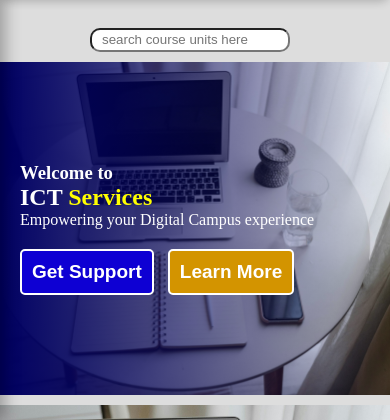
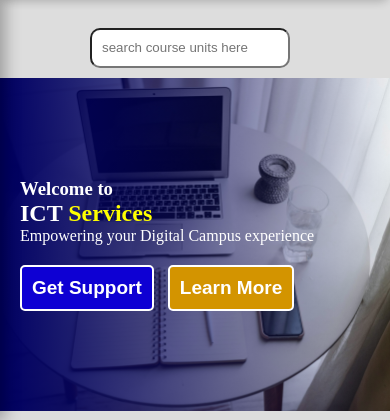
Before and after one commit to babalandapius/Projects, a website: page index.html in a window 390 px wide. Shown: the part 424-844 px from the top of the page. Drawn offline with Linux system fonts and the light colour scheme; sample sign-in values are in the browser's storage.

```diff
--- a/style.css
+++ b/style.css
@@ -222,8 +222,8 @@
   margin-left: 310px;
 }
 #search-bar {
-  width: 500px;
-  height: 20px;
+  width: 900px;
+  height: 40px;
   border-radius: 10px;
   padding: 10px;
   margin-top: 20px;
@@ -397,6 +397,13 @@
     padding: 0;
     margin: 0;
   }
+  #search-bar {
+  width: 900px;
+  height: 40px;
+  border-radius: 10px;
+  padding: 10px;
+  margin-top: 20px;
+}
   .side-bar {
     display: none; /* Hide the sidebar on smaller screens */
   }
```
Also changed, not shown: package.json (added, +23 -0 lines), 1 other file.
